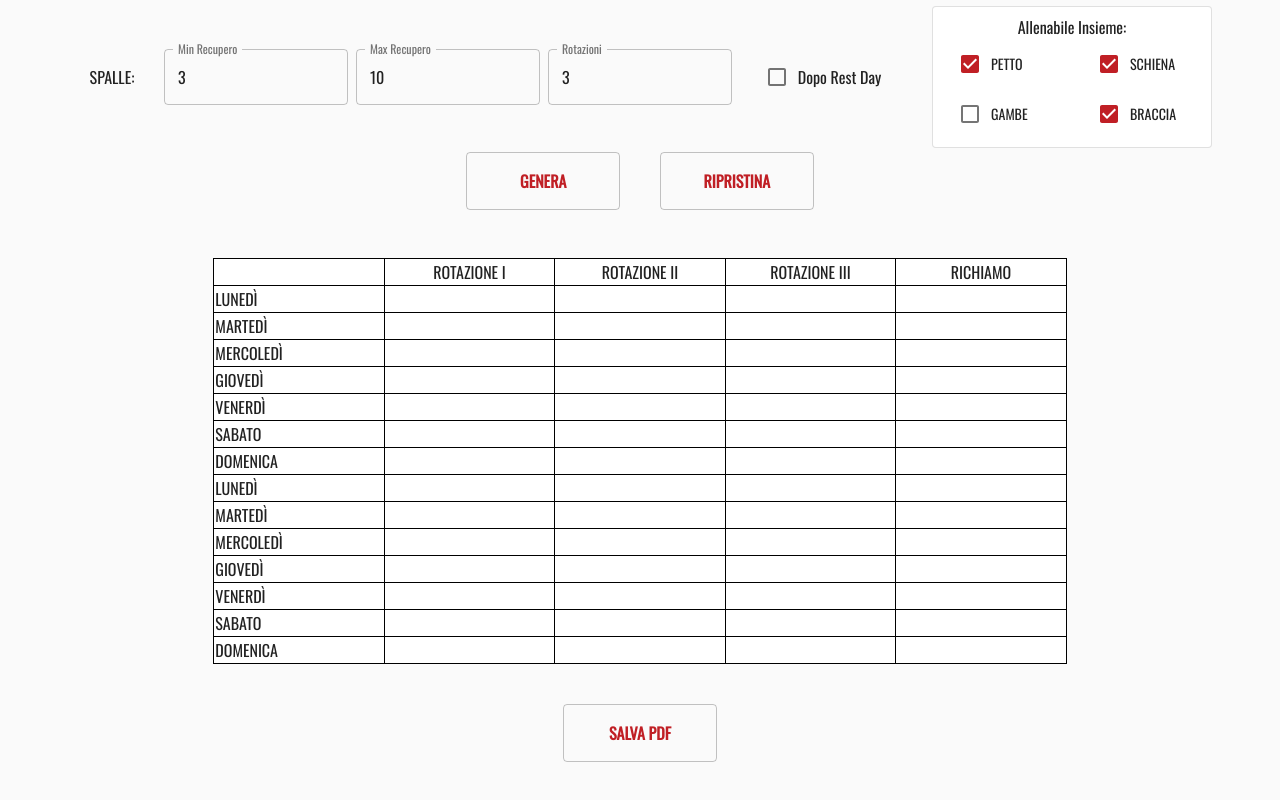
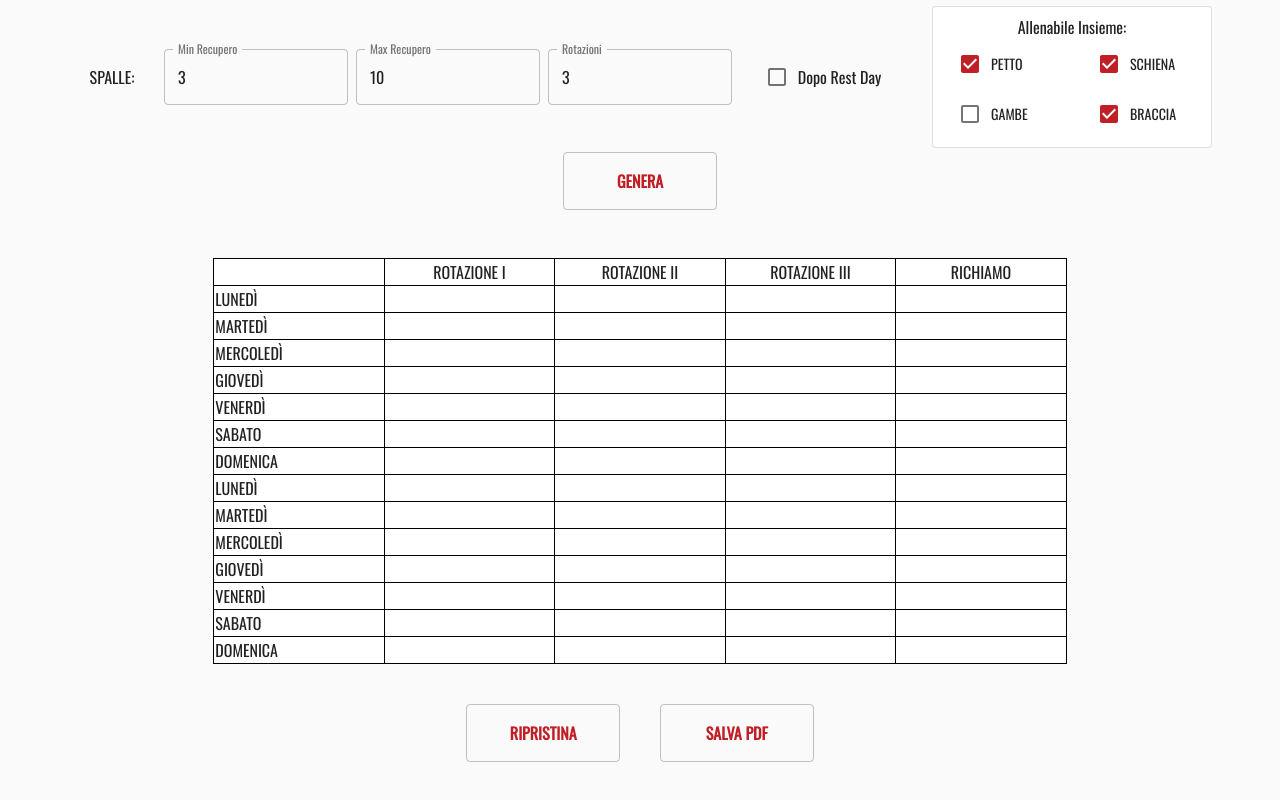
Before and after one commit to crybot/Rotazioni, a React (Create React App) app in the folder client/: page / in a window 1280 px wide. Shown: the part 902-1702 px from the top of the page. Built offline with nearby package versions, Linux system fonts and the light colour scheme.

Commit message:
Move reset button

```diff
--- a/client/src/Form.js
+++ b/client/src/Form.js
@@ -405,12 +405,6 @@ function Form(props) {
           <strong>GENERA</strong>
         </Typography>
       </Button>
-      <Button
-        onClick={handleReset} align="left" variant="outlined" className={classes.button}>
-        <Typography>
-          <strong>RIPRISTINA</strong>
-        </Typography>
-      </Button>
       <br/>
 
       <div ref={componentRef}>
@@ -423,6 +417,14 @@ function Form(props) {
           richiami={richiami}
         />
       </div>
+
+      <Button
+        onClick={handleReset} variant="outlined" className={classes.button}>
+        <Typography>
+          <strong>RIPRISTINA</strong>
+        </Typography>
+      </Button>
+
       <ReactToPrint
         trigger={() =>
           <Button
```
